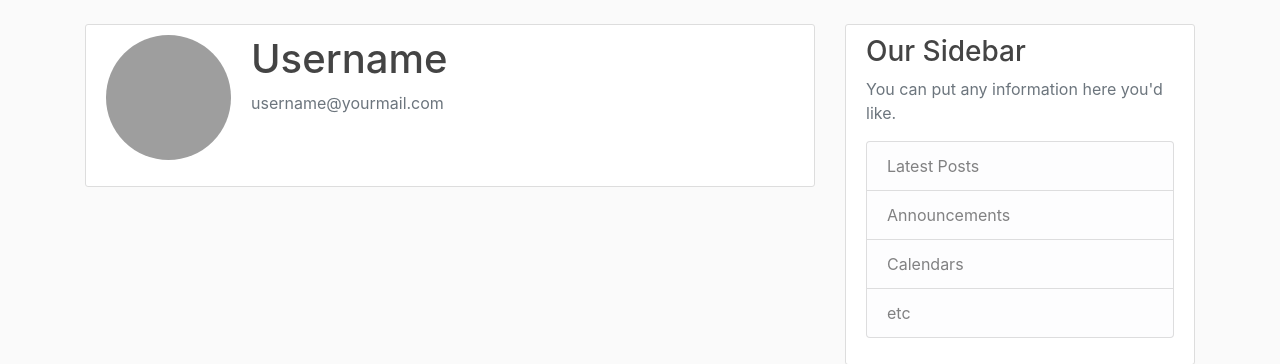
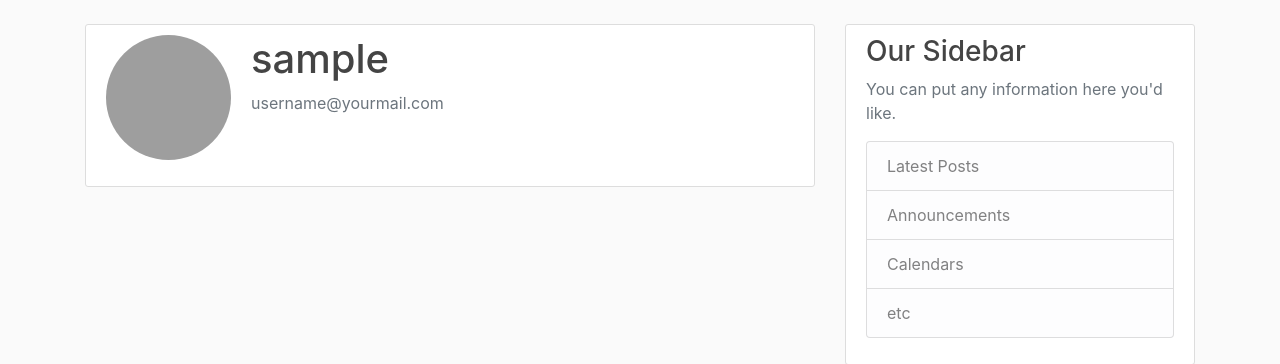
Before and after one commit to banji220/flaskblog, a Flask app: page /account in a window 1280 px wide. Shown: the part 56-420 px from the top of the page. Run offline with Flask 2, Linux system fonts and the light colour scheme; the visitor is signed in with stand-in values (Sample User, id 1); data comes from the database, SQL or seed files in the repository; some libraries are stand-ins or nearby versions; grey boxes are pictures that could not be loaded.

Commit message:
Showing  the current username in h2 tag

```diff
--- a/flaskblog/templates/account.html
+++ b/flaskblog/templates/account.html
@@ -5,7 +5,7 @@
         <div class="media">
             <img class="rounded-circle account-img" src="userimage.jpg" alt="user_image">
             <div class="media-body">
-                <h2 class="account-heading">Username</h2>
+                <h2 class="account-heading"> {{ current_user.username }} </h2>
                 <p class="text-secondary">username@yourmail.com</p>
             </div>
         </div>
```
